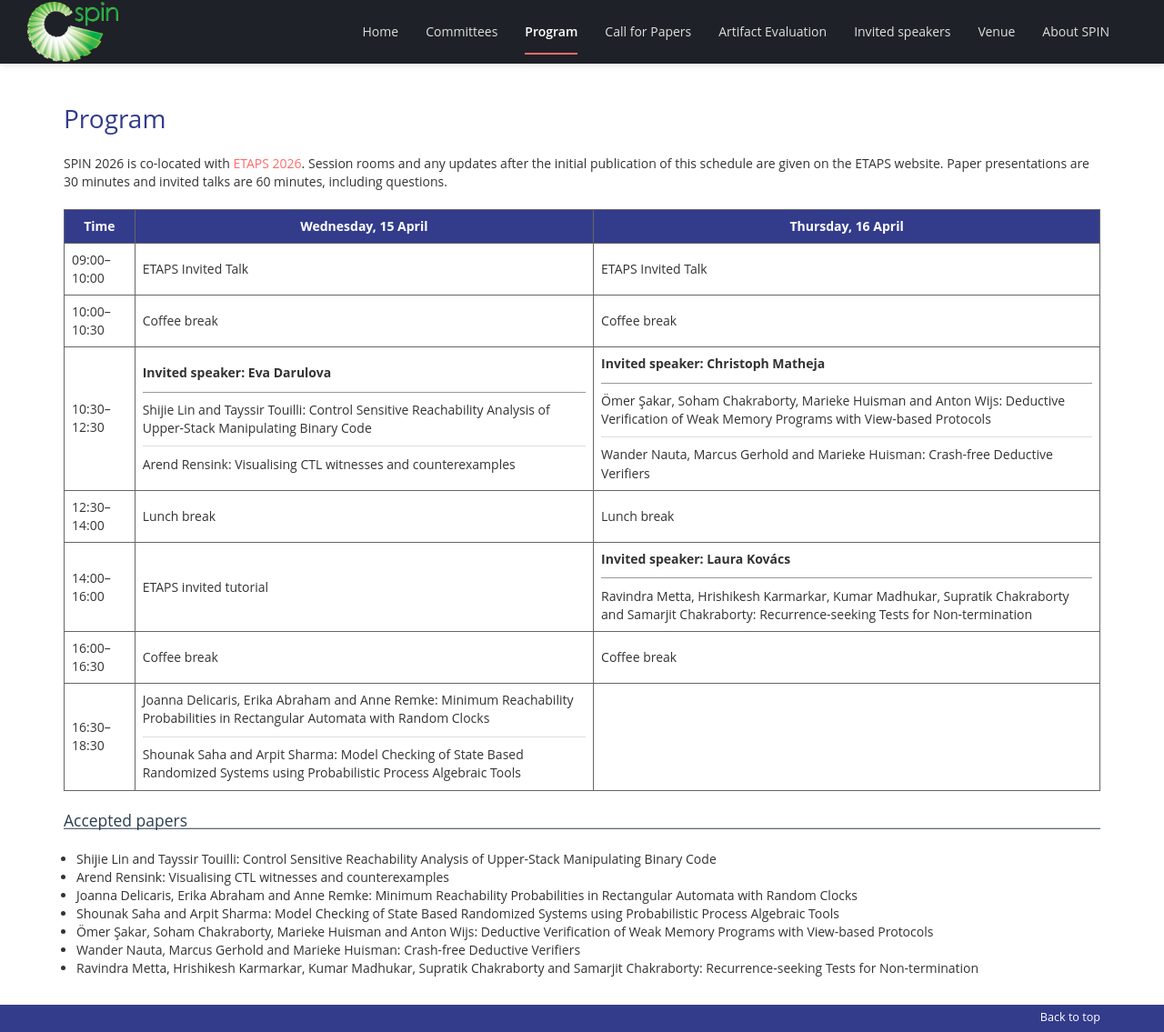
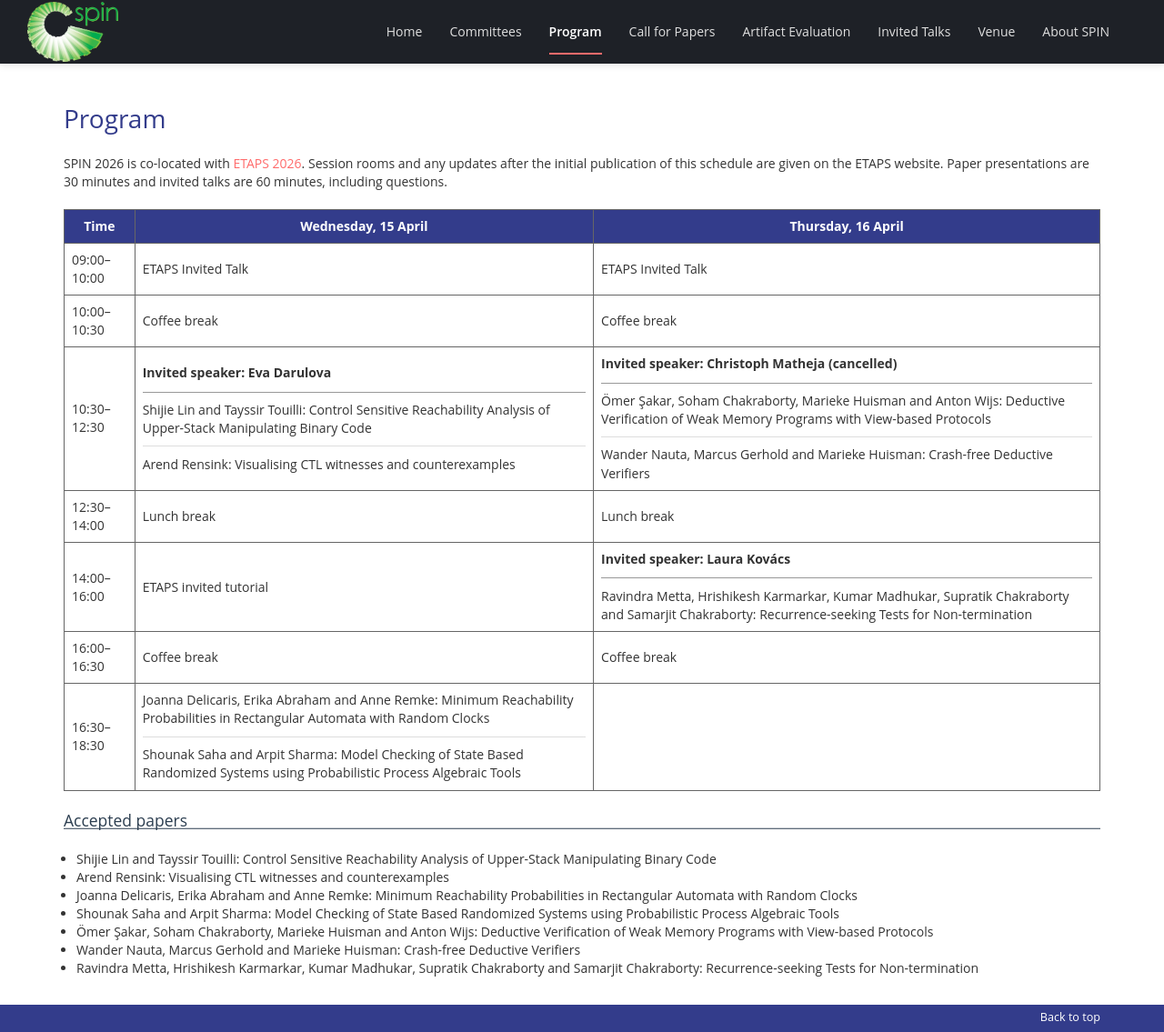
Before and after one commit to SPIN-web/SPIN2026, a Jekyll site: the page built from _pages/program.md, in a window 1280 px wide. Shown: the part 230-1365 px from the top of the page at 91% size. Built offline with Jekyll 4.4.1, drawn with Linux system fonts in a browser that asks for light colours; nearby versions of some CDN libraries; our own code applies the rules of GitHub Pages for plain Markdown files.

```diff
--- a/_pages/program.md
+++ b/_pages/program.md
@@ -31,7 +31,7 @@ Paper presentations are 30 minutes and invited talks are 60 minutes, including q
 <tr>
 <td>10:30–12:30</td>
 <td><strong>Invited speaker: Eva Darulova</strong><div class="program-sep"></div><div class="program-paper">Shijie Lin and Tayssir Touilli: Control Sensitive Reachability Analysis of Upper-Stack Manipulating Binary Code</div><div class="program-paper">Arend Rensink: Visualising CTL witnesses and counterexamples</div></td>
-<td><strong>Invited speaker: Christoph Matheja</strong><div class="program-sep"></div><div class="program-paper">Ömer Şakar, Soham Chakraborty, Marieke Huisman and Anton Wijs: Deductive Verification of Weak Memory Programs with View-based Protocols</div><div class="program-paper">Wander Nauta, Marcus Gerhold and Marieke Huisman: Crash-free Deductive Verifiers</div></td>
+<td><strong>Invited speaker: Christoph Matheja (cancelled)</strong><div class="program-sep"></div><div class="program-paper">Ömer Şakar, Soham Chakraborty, Marieke Huisman and Anton Wijs: Deductive Verification of Weak Memory Programs with View-based Protocols</div><div class="program-paper">Wander Nauta, Marcus Gerhold and Marieke Huisman: Crash-free Deductive Verifiers</div></td>
 </tr>
 <tr>
 <td>12:30–14:00</td>
```
Also changed, not shown: _pages/speakers.md (+13 -2 lines), 1 other file.
